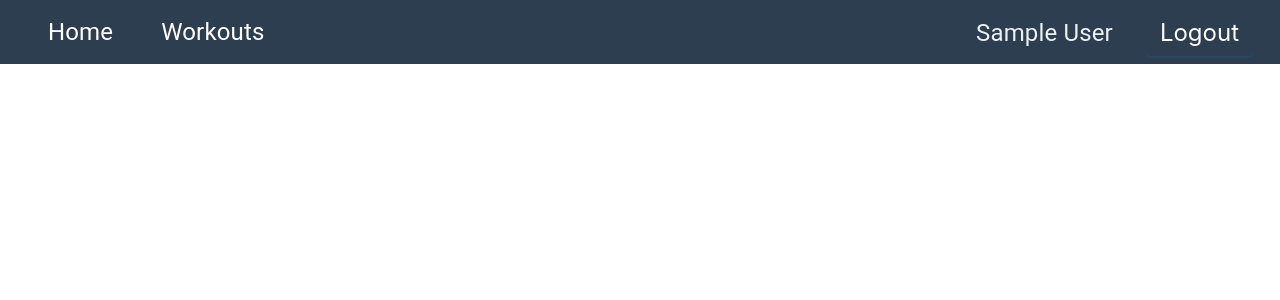
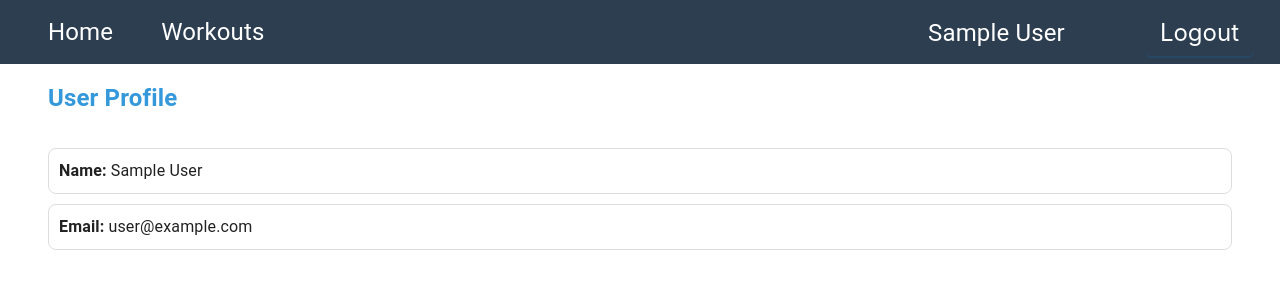
Before and after one commit to aaron3993/gym-guru, a React (Create React App) app: page /user in a window 1280 px wide. Shown: the top 300 px of the page. Built offline with nearby package versions, Linux system fonts and the light colour scheme; no server answers; sample sign-in values are in the browser's storage.

Commit message:
created user page and added navbar link and route with styling

```diff
--- a/src/App.js
+++ b/src/App.js
@@ -8,6 +8,7 @@ import {
 import Home from "./pages/Home/Home";
 import Login from "./pages/Login/Login";
 import Register from "./pages/Register/Register";
+import User from "./pages/User/User";
 import PrivateRoute from "./components/PrivateRoute";
 import Navbar from "./components/Navbar/Navbar";
 import { ThemeProvider, createTheme } from "@mui/material/styles";
@@ -37,6 +38,14 @@ const App = () => {
             element={
               <PrivateRoute isAuthenticated={isAuthenticated}>
                 <Home />
+              </PrivateRoute>
+            }
+          />
+          <Route
+            path="/user"
+            element={
+              <PrivateRoute isAuthenticated={isAuthenticated}>
+                <User user={user} />
               </PrivateRoute>
             }
           />
--- a/src/components/Navbar/Navbar.js
+++ b/src/components/Navbar/Navbar.js
@@ -21,7 +21,9 @@ const Navbar = ({ onLogout, user }) => {
       </div>
       <div className="user-logout-container">
         <div className="user-logout-sub-container">
-          <span className="user-name">{user.displayName}</span>
+          <Link to="/user" className="nav-link">
+            <span className="user-name">{user.displayName}</span>
+          </Link>
           <Button
             type="primary"
             className="logout-btn"
--- /dev/null
+++ b/src/pages/User/User.css
@@ -0,0 +1,19 @@
+.user-container {
+  margin-top: 10vh;
+  padding: 0 3rem;
+}
+
+.user-profile {
+  color: #3498db;
+  margin-bottom: 2rem;
+  font-size: 1.5rem;
+  font-weight: bold;
+}
+
+.user-info-item {
+  border: 1px solid #ddd;
+  border-radius: 8px;
+  padding: 10px;
+  margin-bottom: 10px;
+  font-size: 1rem;
+}
--- /dev/null
+++ b/src/pages/User/User.js
@@ -0,0 +1,24 @@
+// src/pages/User/User.js
+import React from "react";
+import "./User.css";
+
+const User = ({ user }) => {
+  if (!user) {
+    return <p>Loading...</p>;
+  }
+
+  return (
+    <div className="user-container">
+      <h1 className="user-profile">User Profile</h1>
+      <div className="user-info-item">
+        <strong>Name:</strong> {user.displayName}
+      </div>
+      <div className="user-info-item">
+        <strong>Email:</strong> {user.email}
+      </div>
+      {/* Add more fields if needed */}
+    </div>
+  );
+};
+
+export default User;
```
